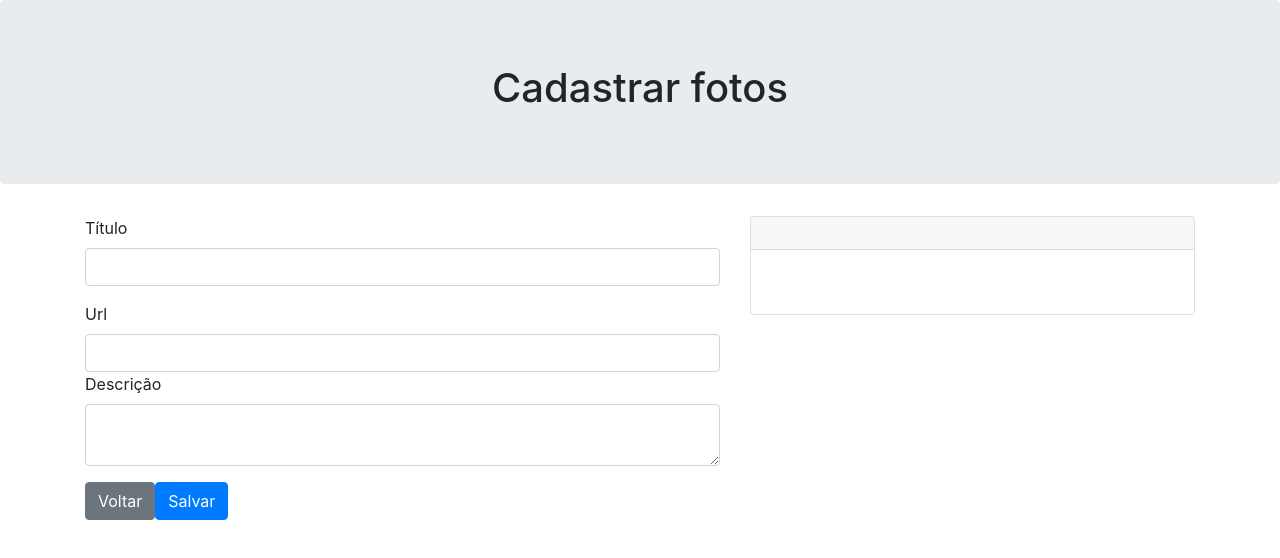
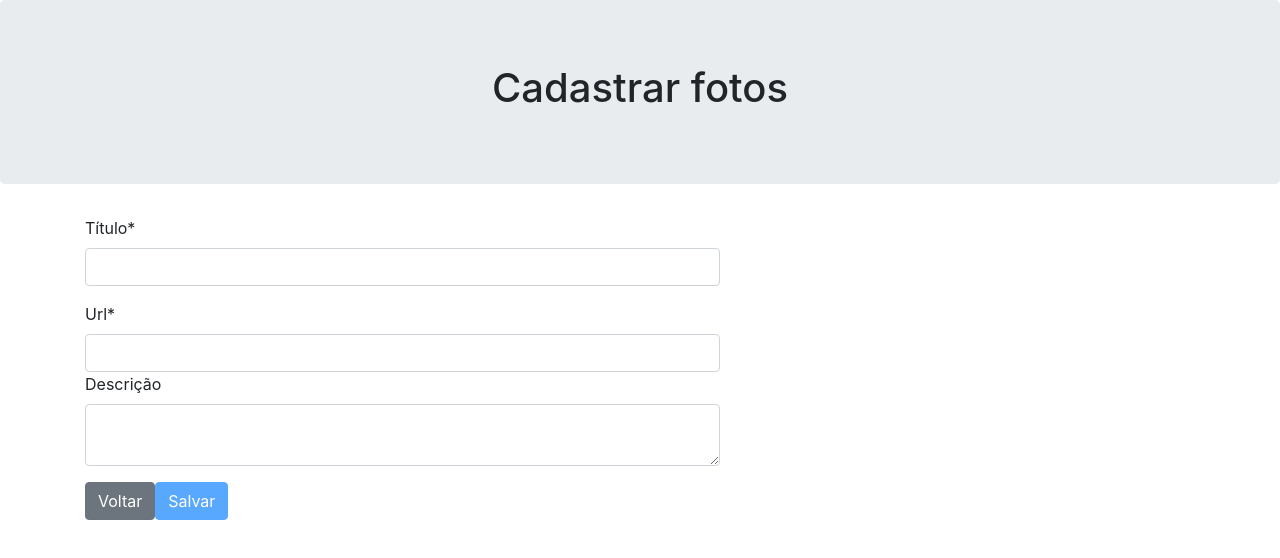
Before and after one commit to Anselmo17/Cadastro-de-Fotos, an Angular app: page /cadastro in a window 1280 px wide. Shown: the top 558 px of the page. Built offline with nearby package versions, Linux system fonts and the light colour scheme.

Commit message:
validando campos de formulário

```diff
--- a/src/app/cadastro/cadastro.component.html
+++ b/src/app/cadastro/cadastro.component.html
@@ -11,15 +11,21 @@
         </div>
 
         <div class="row">
-            <form  action="" class="col-sm-7" (submit)="salvar($event)" >
+            <form  action="" class="col-sm-7" #formCadastro="ngForm" (submit)="salvar($event)" >
                 <div class="form-group">
-                    <label for="">Título</label>
-                    <input type="text" [(ngModel)]="foto.titulo" name="titulo" class="form-control">
+                    <label for="">Título*</label>
+                    <input #titulo="ngModel" type="text" [(ngModel)]="foto.titulo" name="titulo" class="form-control" required>
+                    <span *ngIf="titulo.invalid && titulo.touched" class="form-control alert-danger">
+                        Campo Obrigatório
+                    </span>
                 </div>
 
                 <div>
-                        <label for="">Url</label>
-                        <input type="text"  [(ngModel)]="foto.url"  name="url " class="form-control">
+                    <label for="">Url*</label>
+                     <input #url="ngModel"  type="text"  [(ngModel)]="foto.url"  name="url " class="form-control" required>
+                     <span *ngIf="url.invalid && url.touched" class="form-control alert-danger">
+                        Campo Obrigatório
+                    </span>
                 </div>
 
                 <div class="form-group">
@@ -28,11 +34,11 @@
                 </div>
 
                 <a routerLink="" class="btn btn-secondary">Voltar</a>
-                <button class="btn btn-primary">Salvar</button>
+                <button class="btn btn-primary" [disabled]="formCadastro.invalid">Salvar</button>
             </form>
 
-            <aside class="col-md-5">
-                    <painel titulo="{{foto.titulo}}">
+            <aside class="col-md-5" *ngIf="foto.url && foto.titulo">
+                    <painel titulo="{{foto.titulo}}" >
                         <foto url="{{foto.url}}"  titulo ="{{foto.titulo}}"></foto>
                     </painel>
             </aside>
```
